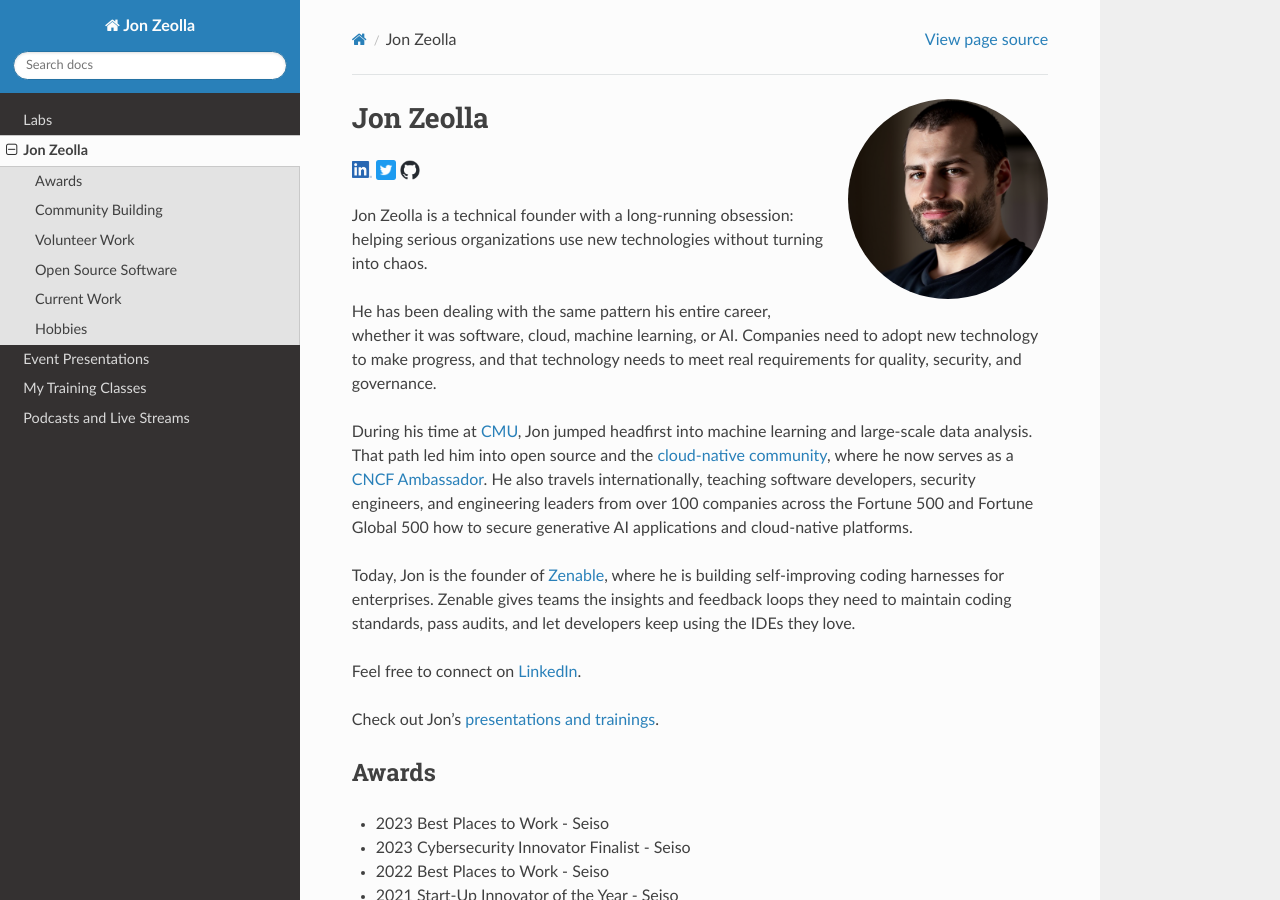
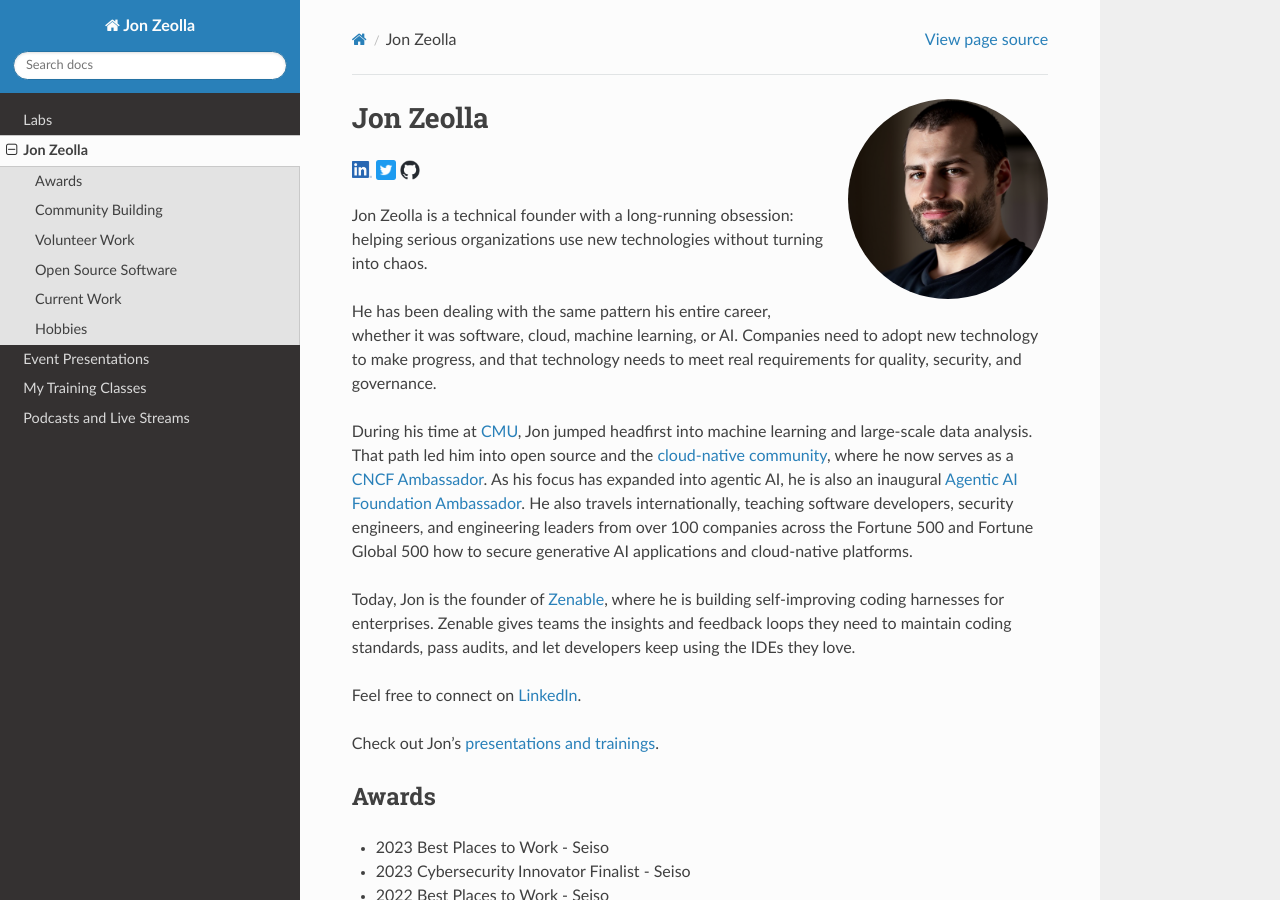
Before and after one commit to JonZeolla/JonZeolla.github.io, a Sphinx documentation site: the page built from docs/about-me.md, in a window 1280 px wide and 900 px high. Built offline with Sphinx 7.4.7 and the Read the Docs theme 3.1.0, drawn with Linux system fonts in a browser that asks for light colours.

Commit message:
chore: mention AAIF Ambassador in bio
Co-Authored-By: Claude Opus 4.8 (1M context) <noreply@anthropic.com>

```diff
--- a/docs/about-me.md
+++ b/docs/about-me.md
@@ -37,7 +37,8 @@ He has been dealing with the same pattern his entire career, whether it was soft
 make progress, and that technology needs to meet real requirements for quality, security, and governance.
 
 During his time at [CMU](https://www.cmu.edu/), Jon jumped headfirst into machine learning and large-scale data analysis. That path led him into open source and
-the [cloud-native community](https://www.cncf.io/), where he now serves as a [CNCF Ambassador](https://www.cncf.io/people/ambassadors/?p=jon-zeolla). He also
+the [cloud-native community](https://www.cncf.io/), where he now serves as a [CNCF Ambassador](https://www.cncf.io/people/ambassadors/?p=jon-zeolla). As his focus
+has expanded into agentic AI, he is also an inaugural [Agentic AI Foundation Ambassador](https://aaif.io/ambassadors/#list). He also
 travels internationally, teaching software developers, security engineers, and engineering leaders from over 100 companies across the Fortune 500 and Fortune
 Global 500 how to secure generative AI applications and cloud-native platforms.
 
```
